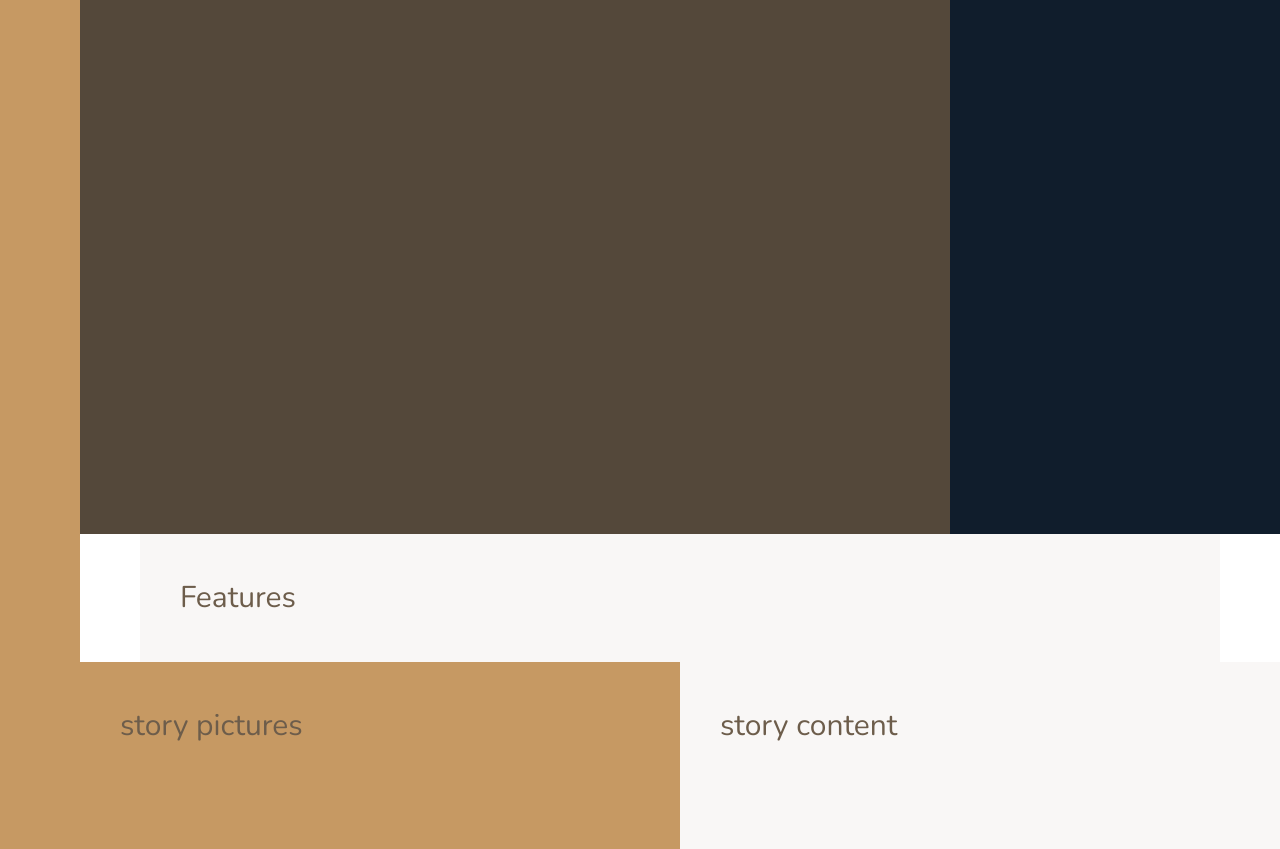
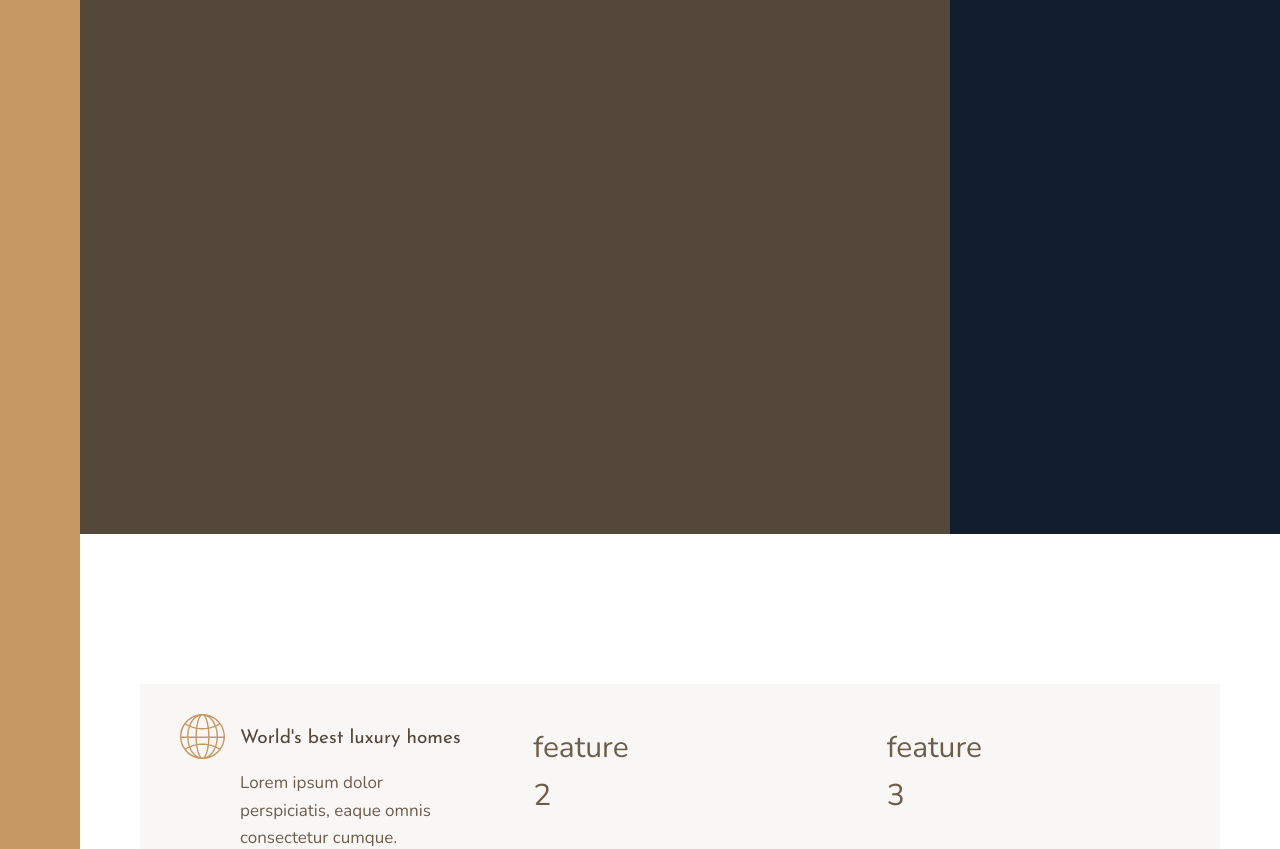
Before and after one commit to Eddie-Z/gridwebsite, a website: page starter/index.html in a window 1280 px wide. Shown: the part 106-955 px from the top of the page. Drawn offline with nearby package versions, Linux system fonts and the light colour scheme.

Commit message:
features section

```diff
--- a/starter/index.html
+++ b/starter/index.html
@@ -23,7 +23,20 @@
         </div>
 
         <section class="features">
-            Features
+            <div class="feature">
+                <svg class="feature__icon">
+                    <use xlink:href="img/sprite.svg#icon-global"></use>
+                </svg>
+                <h4 class="heading-4 heading-4--dark">World's best luxury homes</h4>
+                <p class="feature__text">
+                    Lorem ipsum dolor  perspiciatis, eaque omnis consectetur cumque.
+                </p>
+            </div>
+            <div class="feature">feature 2</div>
+            <div class="feature">feature 3</div>
+            <div class="feature">feature 4</div>
+            <div class="feature">feature 5</div>
+            <div class="feature">feature 6</div>
         </section>
 
         <div class="story__pictures">
--- a/starter/sass/_features.scss
+++ b/starter/sass/_features.scss
@@ -1,4 +1,33 @@
 .features{
     background-color: $color-grey-light-1;
     grid-column: center-start/center-end;
+
+    margin:15rem 0;
+
+    display:grid;
+    //grid-template-columns: repeat(3,1fr);
+    grid-template-columns: repeat(auto-fit,minmax(25rem,1fr));
+    grid-gap:6rem;
+    align-items: start;
+
+
 }
+.feature{
+    display:grid;
+    grid-template-columns: min-content 1fr;
+    grid-row-gap:1.5rem;
+    grid-column-gap: 1.5rem;
+
+
+    &__icon{
+        fill: $color-primary;
+        width:4.5rem;
+        height:4.5rem;
+        grid-row:1/span 2;
+        transform:translateY(-1rem);
+    }
+    &__text{
+        font-size:1.7rem;
+    }
+
+}
--- a/starter/sass/_typography.scss
+++ b/starter/sass/_typography.scss
@@ -0,0 +1,20 @@
+.heading-4{
+    font-family:$font-display;
+    font-weight:400;
+    font-size: 1.9rem;
+
+    &--light{color:$color-grey-light-1;}
+    &--dark{color:$color-grey-dark-1;}
+}
+.heading-3{
+    font-family:$font-display;
+    font-weight:400;
+}
+.heading-2{
+    font-family:$font-display;
+    font-weight:400;
+}
+.heading-1{
+    font-family:$font-display;
+    font-weight:400;
+}
```
Also changed, not shown: starter/css/style.css, starter/readme.md.
